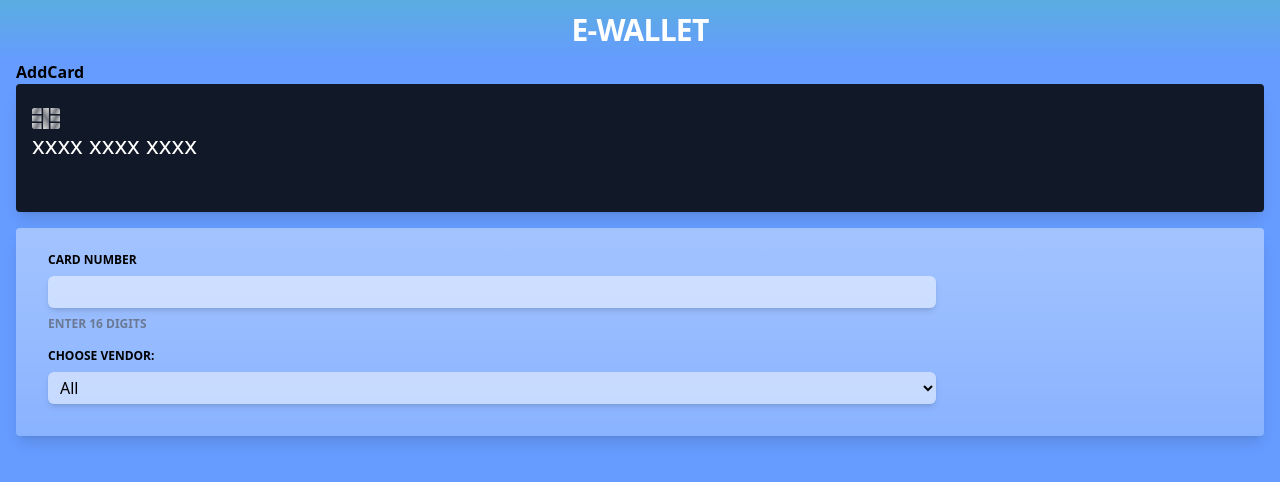
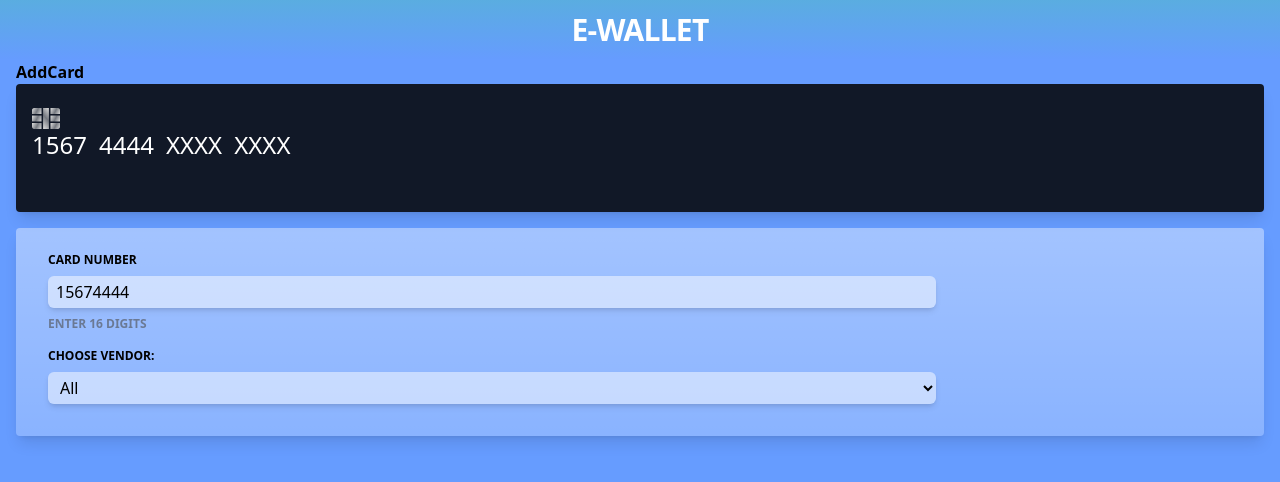
Before and after one commit to stinanerin/e-wallet, a React (Vite) app: page /add in a window 1280 px wide. Shown: the top 482 px of the page. Built offline with nearby package versions, Linux system fonts and the light colour scheme.

Commit message:
Refactor display of cc-num to  always have 16 elem

```diff
--- a/src/pages/AddCard.jsx
+++ b/src/pages/AddCard.jsx
@@ -1,10 +1,27 @@
 import { Form } from "../components/Form";
 import chipImage from "../assets/icons/chip2.svg";
 
-import { useState } from "react";
+import { useState, useEffect } from "react";
+
+import { splitArrIntoChunks } from "../utils/helpers";
 
 export const AddCard = () => {
-    const [cardNum, setCardNum] = useState([]);
+    const [cardNum, setCardNum] = useState([1, 5, 6, 7, 4, 4, 4, 4]);
+
+    const [cardNumDisplay, setCardNumDisplay] = useState([]);
+
+    useEffect(() => {
+        // Shallow copy
+        const arr = [...cardNum];
+
+        // Add 'x' to the newArray until it reaches a length of 16
+        while (arr.length < 16) {
+            arr.push("X");
+        }
+
+        const numChunkArr = splitArrIntoChunks(arr, 4);
+        setCardNumDisplay(numChunkArr);
+    }, [cardNum]);
 
     return (
         <div>
@@ -12,8 +29,10 @@
 
             <div className="h-32 px-4 py-6 bg-gray-900 rounded shadow-lg ">
                 <img src={chipImage} alt="" className="w-7" />
-                <p className="text-2xl text-text-contrast">
-                    {cardNum}xxxx xxxx xxxx
+                <p className="text-2xl text-text-contrast flex gap-3">
+                    {cardNumDisplay.map((chunk, i) => {
+                        return <span key={chunk + i}>{chunk}</span>;
+                    })}
                 </p>
             </div>
 
--- /dev/null
+++ b/src/utils/helpers.js
@@ -0,0 +1,13 @@
+export const splitArrIntoChunks = (arr, chunkSize) => {
+    const resultArray = arr.reduce((acc, curr, i) => {
+        const index = Math.floor(i / chunkSize);
+        if (!acc[index]) {
+            acc[index] = [];
+        }
+        acc[index].push(curr);
+        return acc;
+    }, []);
+
+    console.log(resultArray);
+    return resultArray;
+};
```
